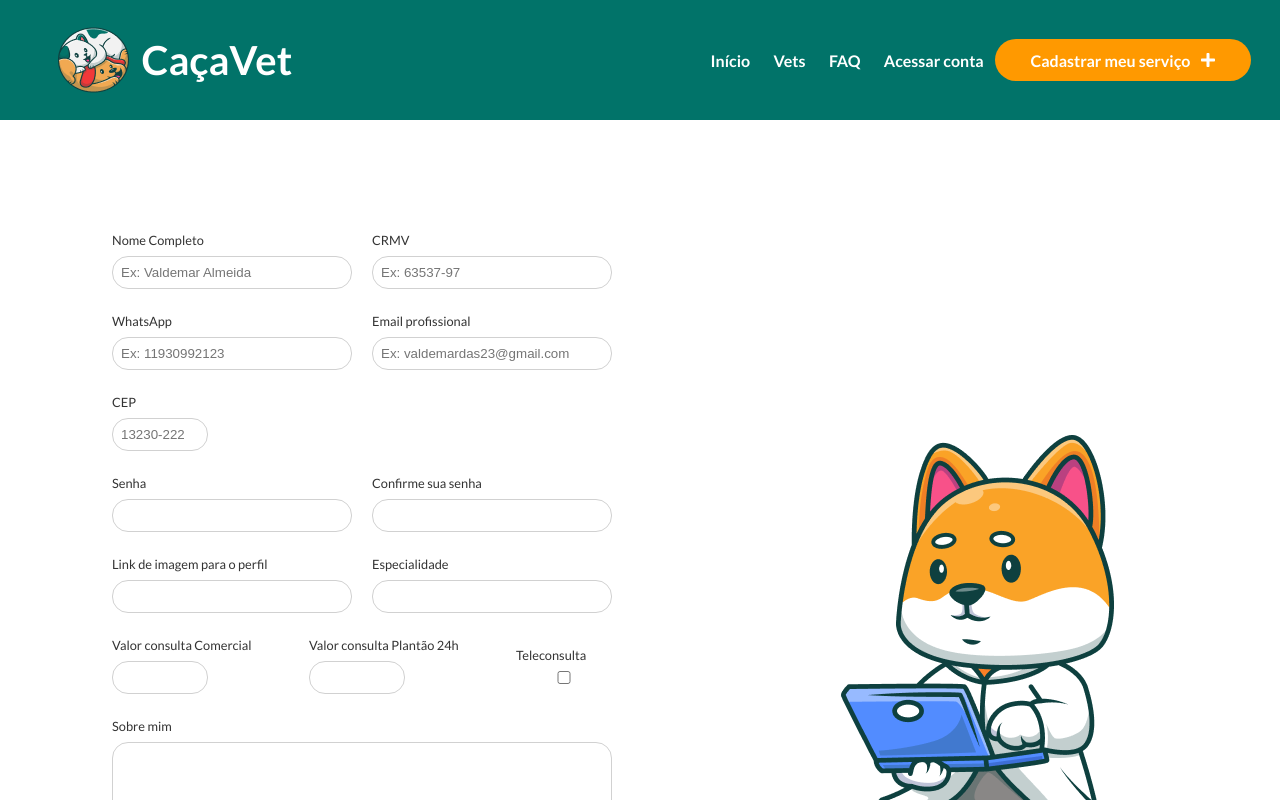
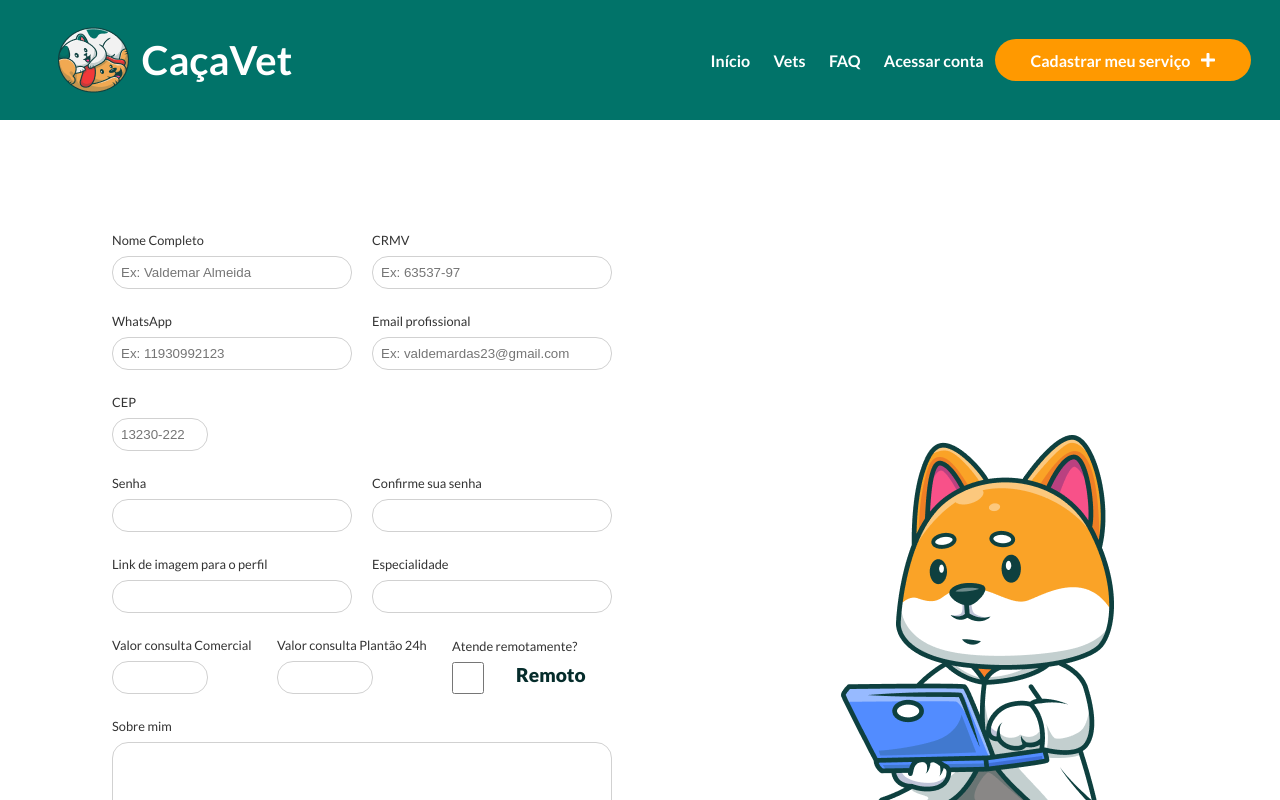
Before and after one commit to josepps/desafioChefao, a React (Vite) app: page /cadastro in a window 1280 px wide. Shown: the top 800 px of the page. Built offline with nearby package versions, Linux system fonts and the light colour scheme.

Commit message:
Funcionalidade de filtragem por cidade e estado

```diff
--- a/src/components/CardProfissionalVet/index.tsx
+++ b/src/components/CardProfissionalVet/index.tsx
@@ -10,6 +10,7 @@ import { Link } from "react-router-dom";
 
 
 export type CardVetsProps = {
+  filter?: any;
   name: string;
   queryValue: number;
   queryDutyValue: number;
--- a/src/pages/Cadastro.tsx
+++ b/src/pages/Cadastro.tsx
@@ -1,6 +1,6 @@
 import Footer from "../components/Footer";
 import NavBar from "../components/NavBar";
-import {SectionCadastro, DivInputLabel, DivForm, InputMedio, InputPequeno, InputGrande, DivImagemCadastro, DivImagemInfos, DivInfoCadastro, DivFormulario1, DivInputLabelSegundaParte, DivValores, TextArea, SpanErro} from "./FormularioCadastro.style"
+import {SectionCadastro, DivInputLabel, DivForm, InputMedio, InputPequeno, DivImagemCadastro, DivFormulario1, DivValores, TextArea, SpanErro, DivTeleconsulta} from "./FormularioCadastro.style"
 import CachorroCadastro from "./../../public/CachorroCadastro.png"
 import axios from "axios";
 import {useForm, SubmitHandler} from "react-hook-form"
@@ -124,11 +124,15 @@ function Cadastro(){
                                     <InputPequeno type="text" name="queryDutyValue" {...register("queryDutyValue")}/>
                                     <SpanErro>{errors.queryDutyValue?.message}</SpanErro>
                                 </ DivInputLabel>
-                                    < DivInputLabel>
-                                    <label>Teleconsulta</label>
-                                    <InputPequeno type="checkbox" name="teleconsultation" {...register("teleconsultation")} />
+                                < DivInputLabel>
+                                    <label>Atende remotamente?</label>
+                                    <DivTeleconsulta>
+                                        <InputPequeno type="checkbox" name="teleconsultation" {...register("teleconsultation")} />
+                                        <label>Remoto</label>
+                                    </DivTeleconsulta>
+
                                 </ DivInputLabel>
-                            </DivValores>
+                                </DivValores>
                         {/* </DivFormulario1> */}
                             <div>
                                 <DivInputLabel>
--- a/src/pages/FormularioCadastro.style.ts
+++ b/src/pages/FormularioCadastro.style.ts
@@ -156,3 +156,23 @@ export const SpanErro = styled.span`
     margin-left: 10px;
 
 `
+
+export const DivTeleconsulta = styled.article`
+    margin-left: -2rem;
+    display: grid;
+    grid-template-columns: 1fr 1fr;
+    align-items: center;
+
+    input{
+        height: 2rem;
+    }
+    label{
+        color: #052C2B;
+        font-weight: 800;
+        font-size: 1.2rem;
+        margin-top: 3px;
+    }
+
+
+
+`
--- a/src/pages/ProfissionaisVets.style.ts
+++ b/src/pages/ProfissionaisVets.style.ts
@@ -7,6 +7,7 @@ export const SectionProfissionais = styled.section`
     background-color: #fff;
     justify-content: center;
     align-items: center;
+    min-height: 70vh;
 `
 
 export const DivCardProfissionais = styled.div`
--- a/src/pages/ProfissionaisVets.tsx
+++ b/src/pages/ProfissionaisVets.tsx
@@ -1,7 +1,7 @@
 import { useEffect,useState } from "react";
 import CardProfissionalVet, {CardVetsProps}from "../components/CardProfissionalVet";
 import Footer from "../components/Footer";
-import ImputFiltro from "../components/ImputFiltro";
+import { ImputFiltroStyle } from "../components/ImputFiltro/ImputFiltro";
 import NavBar from "../components/NavBar";
 import api from "../services/api";
 import {SectionProfissionais, DivCardProfissionais} from "./ProfissionaisVets.style"
@@ -10,6 +10,9 @@ import {SectionProfissionais, DivCardProfissionais} from "./ProfissionaisVets.st
 function ProfissionaisVets(){
     const [isLoading, setIsLoading] = useState(true);
     const [vetsList, setVetsList] = useState<CardVetsProps>({} as CardVetsProps);
+    const [presencial, setPresencial] = useState('');
+    const [especialidade, setEspecialidade] = useState('');
+    const [ceep, setCeep] = useState('');
 
     async function getVetsData() {
         const { data } = await api.get("/vets");
@@ -30,9 +33,34 @@ function ProfissionaisVets(){
         <>
             <NavBar/>
             <SectionProfissionais>
-                <ImputFiltro/>
+            <ImputFiltroStyle>
+                <div>
+                    <input className="ImputList" type="text" placeholder="Presencial " list="Modalidade" value={presencial} onChange={(event) => setPresencial(event.target.value) }/>
+                        <datalist id="Modalidade">
+                            <option value="Presencial">Presencial</option>
+                            <option value="Remoto">Remoto</option>
+                        </datalist>
+                </div>
+                <div>
+                    <input className="ImputList" type="text" placeholder="Especialidade" list="Especialidade" value={especialidade} onChange={(event) => setEspecialidade(event.target.value) }/>
+                    <datalist id="Especialidade">
+                        <option value="Silvestre">Silvestre</option>
+                        <option value="Domesticos">Domesticos</option>
+                    </datalist>
+                </div>
+                <div>
+                    <input className="ImputLocal" type="text" placeholder="Buscar por cidade ou UF" value={ceep} onChange={(event) => setCeep(event.target.value) }/>
+                </div>
+                <a href="#" >Caçar Vet</a>
+            </ImputFiltroStyle>
                 <DivCardProfissionais>
-                    {vetsList.map((item, index) => {
+                    {vetsList
+                    .filter(
+                        (item) =>
+                          item.address.city.includes(ceep) ||
+                          String(item.address.state) === ceep
+                      )
+                    .map((item, index) => {
                     return (
                         <CardProfissionalVet
                             key={index}
```
Also changed, not shown: public/LocalCardVet.svg (added).
